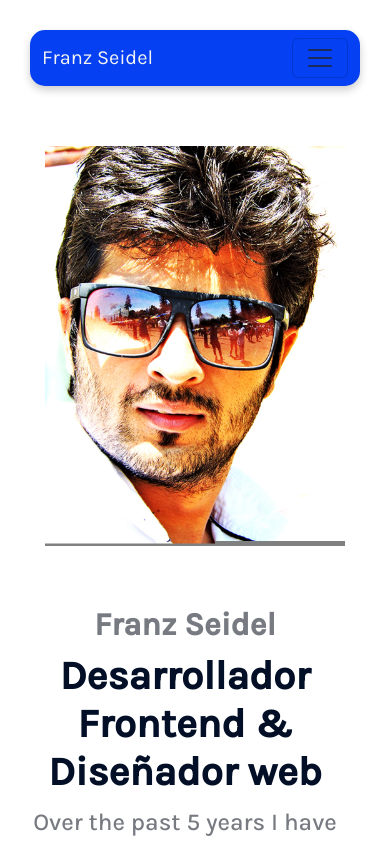
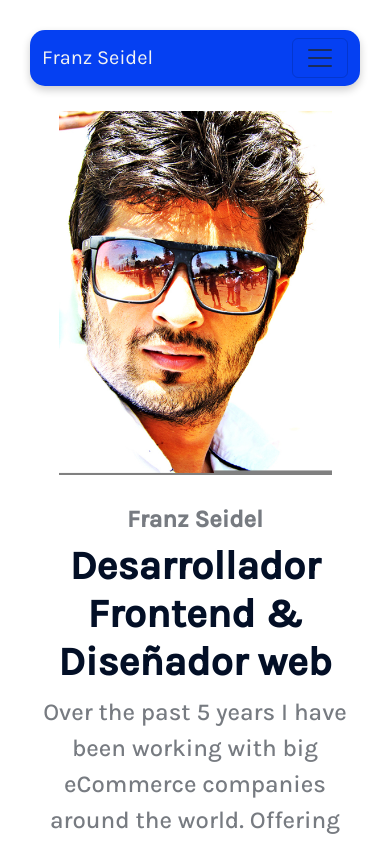
Before and after one commit to franz8818/Portfolio, a React (Vite) app: page / in a window 390 px wide. Shown: the top 844 px of the page. Built offline with nearby package versions, Linux system fonts and the light colour scheme.

Commit message:
responsive 4.4

```diff
--- a/src/styles/media.css
+++ b/src/styles/media.css
@@ -4,12 +4,15 @@
 
     /* ------------------------------ HERO -------------------------------- */
 
+    .container {
+        padding: 5px;
+    }
+
     .hero-intro {
         width: 100%;
         /* Ocupar el 100% del ancho */
         order: 2;
         /* Cambiar el orden, para que aparezca antes en el diseño */
-        padding: 10px 15px 0px 10px;
     }
 
     .hero-principal {
@@ -43,7 +46,10 @@
     .perfil img {
         order: 1;
         /* "Retrato" se coloca arriba de "intro" */
-        margin: 30px 0px 0px 0px;
+    }
+
+    .perfil {
+        width: 70%;
     }
 
     .certi {
@@ -156,7 +162,7 @@
         /* Ocupar el 100% del ancho */
         order: 2;
         /* Cambiar el orden, para que aparezca antes en el diseño */
-        padding: 10px 30px 0px 10px;
+        padding: 0px 30px 30px 30px;
     }
 
     .hero-principal {
@@ -165,7 +171,7 @@
     }
 
     .hero-principal h3 {
-        font-size: 2em;
+        font-size: 1.5em;
         text-align: center;
     }
 
@@ -182,15 +188,18 @@
     }
 
     .retrato {
-        width: 80%;
+        width: 100%;
         /* Ocupar el 100% del ancho */
-        padding: 10px 2px 0px 2px;
+        padding: 0px 2px 0px 2px;
     }
 
     .perfil img {
         order: 1;
         /* "Retrato" se coloca arriba de "intro" */
-        margin: 30px 0px 0px 0px;
+    }
+
+    .perfil{
+        margin: 20px 0px 0px 0px;
     }
 
     .certi {
@@ -347,7 +356,7 @@
         /* "Retrato" se coloca arriba de "intro" */
         max-width: 100%;
         /* Ancho que ocupa el DIV */
-        margin-bottom: 50px;
+        margin-bottom: 30px;
         /* Aumenta el margen de abajo */
         height: auto;
     }
--- a/src/styles/styles.css
+++ b/src/styles/styles.css
@@ -98,7 +98,7 @@
 
 .hero-principal h1 {
   font-weight: 700;
-  font-size: 3.8em;
+  font-size: 4em;
   text-align: left;
   color: var(--black-);
 }
@@ -132,7 +132,7 @@ margin-right: 120px;
 /* FOTO PERFIL */
 .perfil {
   width: 335px; /* Establece un ancho máximo para la imagen si es necesario */
-  margin-top: 50px;
+  margin-top: 130px;
 }
 
 /* ------PROYECTS------------------------------------------------------------------------------------------------------------ */
```
